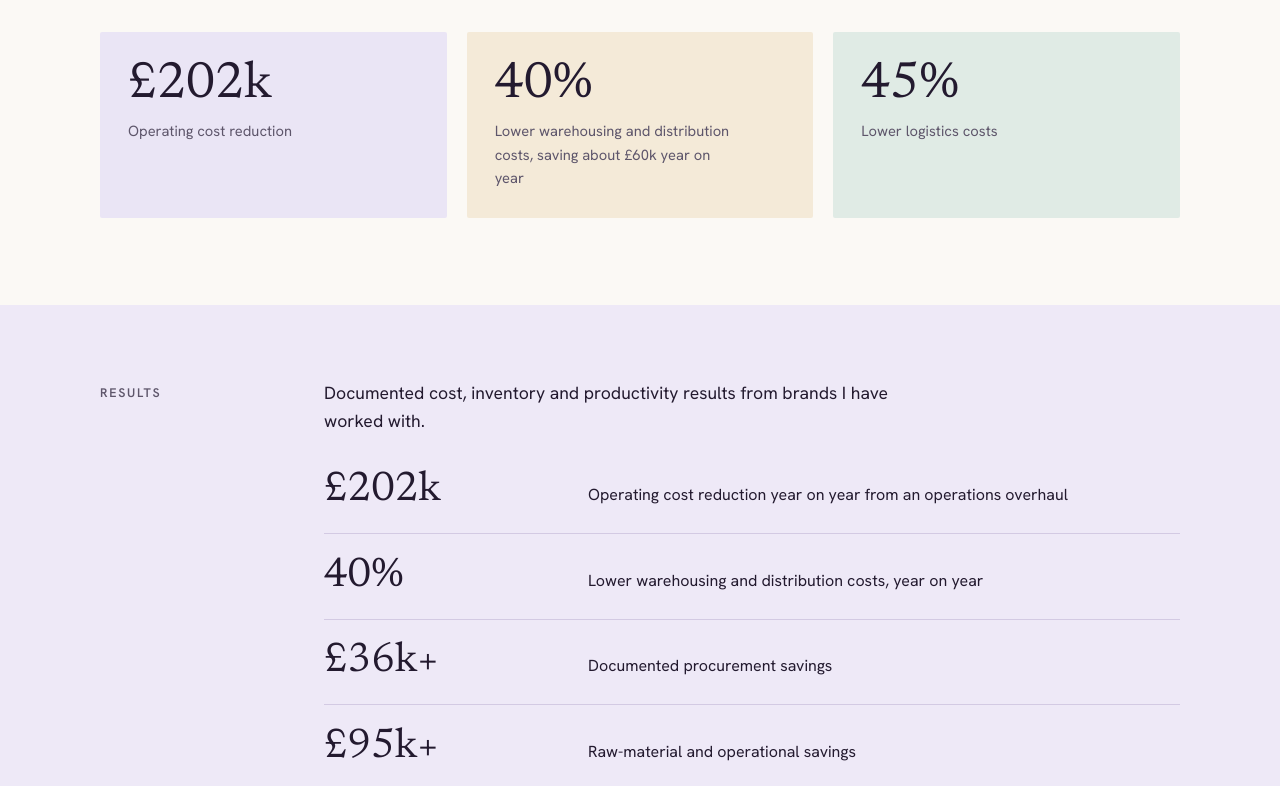
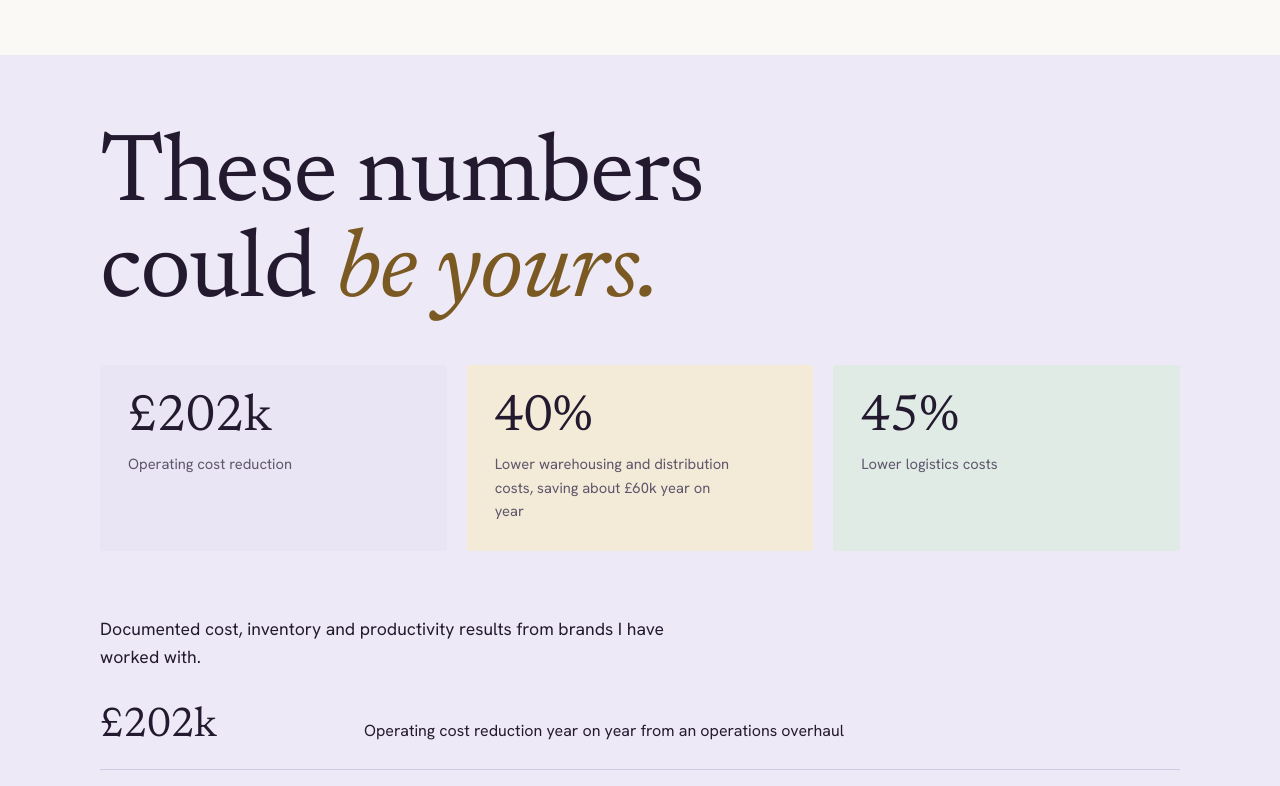
Before and after one commit to VashtiAdvisory/vashti-site, a plain HTML site: page index.html in a window 1280 px wide. Shown: the part 840-1626 px from the top of the page. Drawn offline with Linux system fonts and the light colour scheme.

Commit message:
Add files via upload

```diff
--- a/index.html
+++ b/index.html
@@ -197,6 +197,17 @@ a:focus-visible, button:focus-visible { outline: 2px solid var(--accent); outlin
   .js .rv, .js .rv.lbl { opacity: 1; transform: none; transition: none; }
 }
 
+.bighead { font-family: var(--font-display); font-size: clamp(2.4rem, 7.5vw, 5rem); line-height: 1.02; font-weight: 400; letter-spacing: -0.01em; margin: 0 0 1.5rem; color: var(--fg); text-wrap: balance; }
+.bighead em { color: var(--accent); font-style: italic; }
+
+
+/* Results: big heading, headline numbers first */
+.sec.results { grid-template-columns: minmax(0, 1fr); gap: clamp(1.75rem, 4vw, 2.75rem); }
+.sec.results > h2 { font-family: var(--font-display); font-size: clamp(2.75rem, 8.2vw, 6rem); line-height: 1; letter-spacing: -0.015em; text-transform: none; color: var(--fg); font-weight: 400; padding-top: 0; max-width: 14ch; }
+.sec.results > h2 em { color: var(--accent); font-style: italic; }
+.results .stats { margin: 0; }
+.results .body { padding-top: clamp(0.5rem, 2vw, 1.25rem); }
+
 /* Services cards */
 .cards { display: grid; grid-template-columns: minmax(0, 1fr); gap: 1rem; }
 @media (min-width: 640px) { .cards { grid-template-columns: repeat(2, minmax(0, 1fr)); } }
@@ -299,16 +310,16 @@ a:focus-visible, button:focus-visible { outline: 2px solid var(--accent); outlin
         <a class="btn" href="https://calendly.com/foyin-vashtiadvisory/30min" target="_blank" rel="noopener">Book a free intro call</a>
         <a class="textlink" href="#results">See all the results</a>
       </div>
+    </section>
+
+    <!-- ===== EDIT: RESULTS: the list of figures ===== -->
+    <section class="sec tint results" id="results" aria-labelledby="results-h">
+      <h2 id="results-h">These numbers could <em>be yours.</em></h2>
       <ul class="stats" aria-label="Headline results">
         <li><span class="n">&pound;202k</span><span class="l">Operating cost reduction</span></li>
         <li><span class="n">40%</span><span class="l">Lower warehousing and distribution costs, saving about &pound;60k year on year</span></li>
         <li><span class="n">45%</span><span class="l">Lower logistics costs</span></li>
       </ul>
-    </section>
-
-    <!-- ===== EDIT: RESULTS: the list of figures ===== -->
-    <section class="sec tint" id="results" aria-labelledby="results-h">
-      <h2 id="results-h">Results</h2>
       <div class="body">
         <p class="intro">Documented cost, inventory and productivity results from brands I have worked with.</p>
         <ul class="rows two">
@@ -571,7 +582,7 @@ a:focus-visible, button:focus-visible { outline: 2px solid var(--accent); outlin
       };
       wrap(h1);
       var base = 120 + i * 75 + 150;
-      document.querySelectorAll('.hero .eyebrow, .hero .lead, .hero .problem, .hero .actions, .hero .stats li').forEach(function(el, k) {
+      document.querySelectorAll('.hero .eyebrow, .hero .lead, .hero .problem, .hero .actions').forEach(function(el, k) {
         el.classList.add('hx');
         el.style.setProperty('--d', (el.classList.contains('eyebrow') ? 0 : base + k * 110) + 'ms');
       });
@@ -580,7 +591,7 @@ a:focus-visible, button:focus-visible { outline: 2px solid var(--accent); outlin
     // Section reveals.
     var targets = [];
     document.querySelectorAll('.sec > h2').forEach(function(el){ el.classList.add('lbl'); targets.push(el); });
-    document.querySelectorAll('.sec .body > p, .sec .body > div, .sec .body > article, .sec .body > figure, .sec .body > ul:not(.cards), .about-text p, .case li, .rows li, .points li, .steps li, .lead').forEach(function(el){
+    document.querySelectorAll('.sec .body > p, .sec .body > div, .sec .body > article, .sec .body > figure, .sec .body > ul:not(.cards), .stats li, .about-text p, .case li, .rows li, .points li, .steps li, .lead').forEach(function(el){
       if (el.closest('.hero') || el.closest('.cards') || el.classList.contains('hx')) return;
       // lists that are revealed item by item do not fade as a whole
       if (el.tagName === 'UL' && el.querySelector('li') && !el.classList.contains('creds')) return;
```
